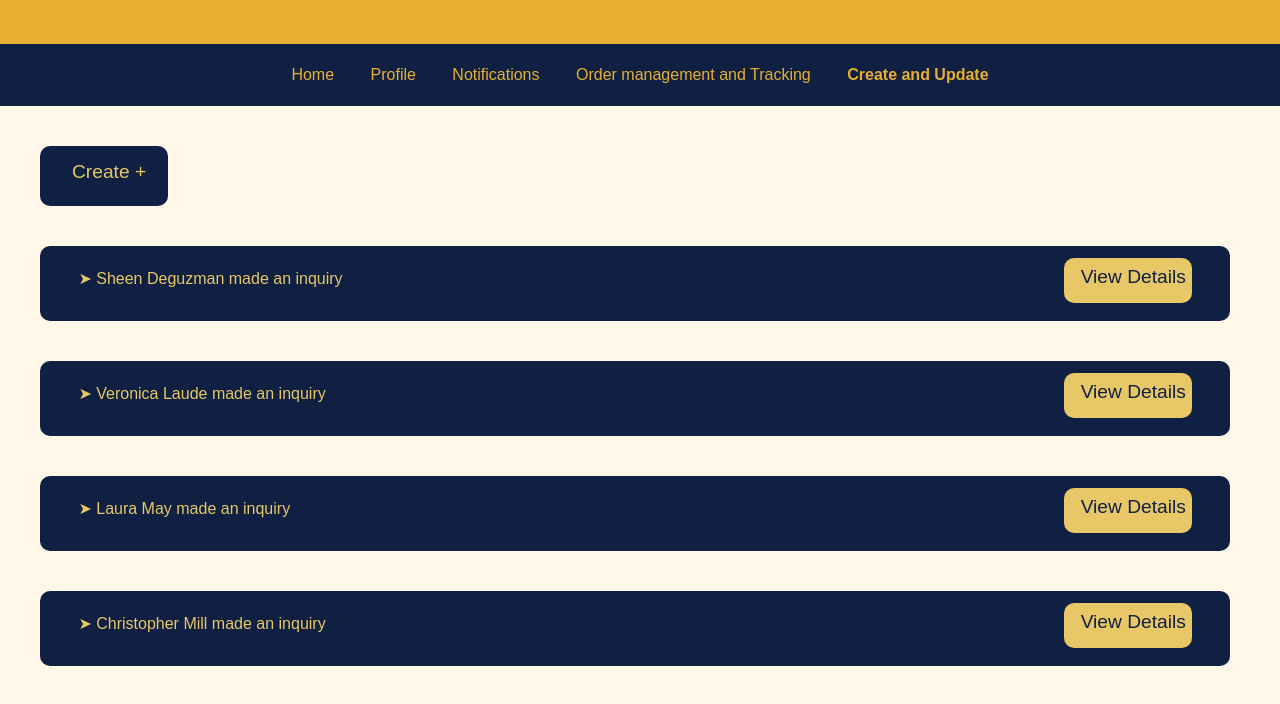
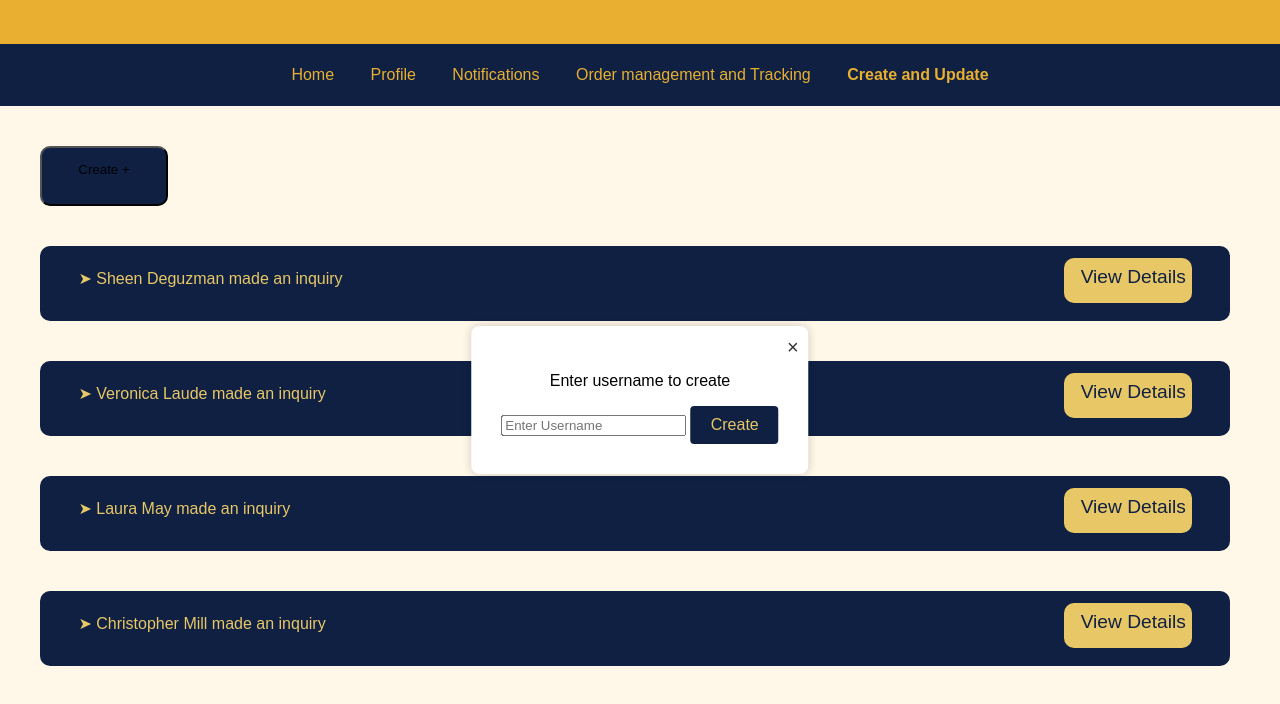
Before and after one commit to p3n74/palabaWebD1, a plain HTML site: page Palaba/create.html in a window 1280 px wide. Drawn offline with Linux system fonts and the light colour scheme; a web font is replaced by a local one.

Commit message:
Update create.html
added popup for create button

```diff
--- a/Palaba/create.html
+++ b/Palaba/create.html
@@ -6,6 +6,7 @@
     <link href='https://fonts.googleapis.com/css?family=Just Me Again Down Here' rel='stylesheet'>
     <link href='https://fonts.googleapis.com/css?family=Inter' rel='stylesheet'>
     <link rel="stylesheet" href="style.css">
+    <script src="script.js"></script>
     <title>Palaba</title>
 </head>
 <body>
@@ -19,7 +20,7 @@
         <a href="create.html"><strong>Create and Update</strong></a>
         </center>
     </div>
-        <div class="create"><p class="createtext">Create +</p></div>
+        <button class="create" id="openPopupButton">Create +</p></button>
         <div class="createte"><p class="creatext">➤ Sheen Deguzman   made an inquiry</p>
             <div class="view"><p class="viewtext">View Details</p></div></div>
         <div class="createte"><p class="creatext">➤ Veronica Laude made an inquiry</p>
@@ -29,6 +30,15 @@
          <div class="createte"><p class="creatext">➤ Christopher Mill made an inquiry</p>
                 <div class="view"><p class="viewtext">View Details</p></div></div>
 
-
+                <div class="popup-overlay" id="popupOverlay">
+                    <div class="popup" id="popup">
+                        <span class="close" id="closePopup">&times;</span>
+                        <div class="popup-content">
+                            <p>Enter username to create</p>
+                            <input type="text" placeholder="Enter Username" id="username">
+                            <button>Create</button>
+                        </div>
+                    </div>
+                </div>
 </body>
 </html>
```
